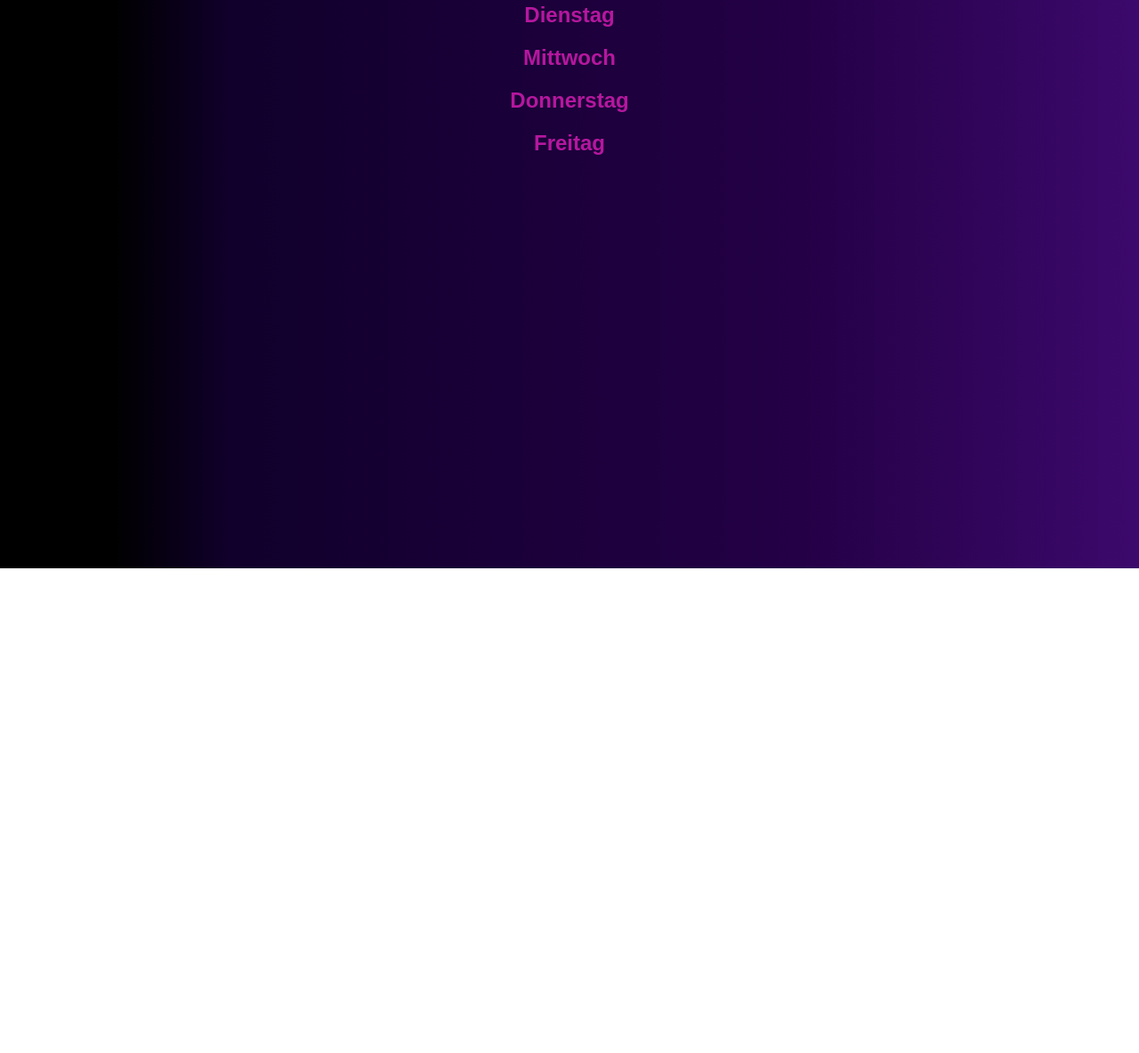
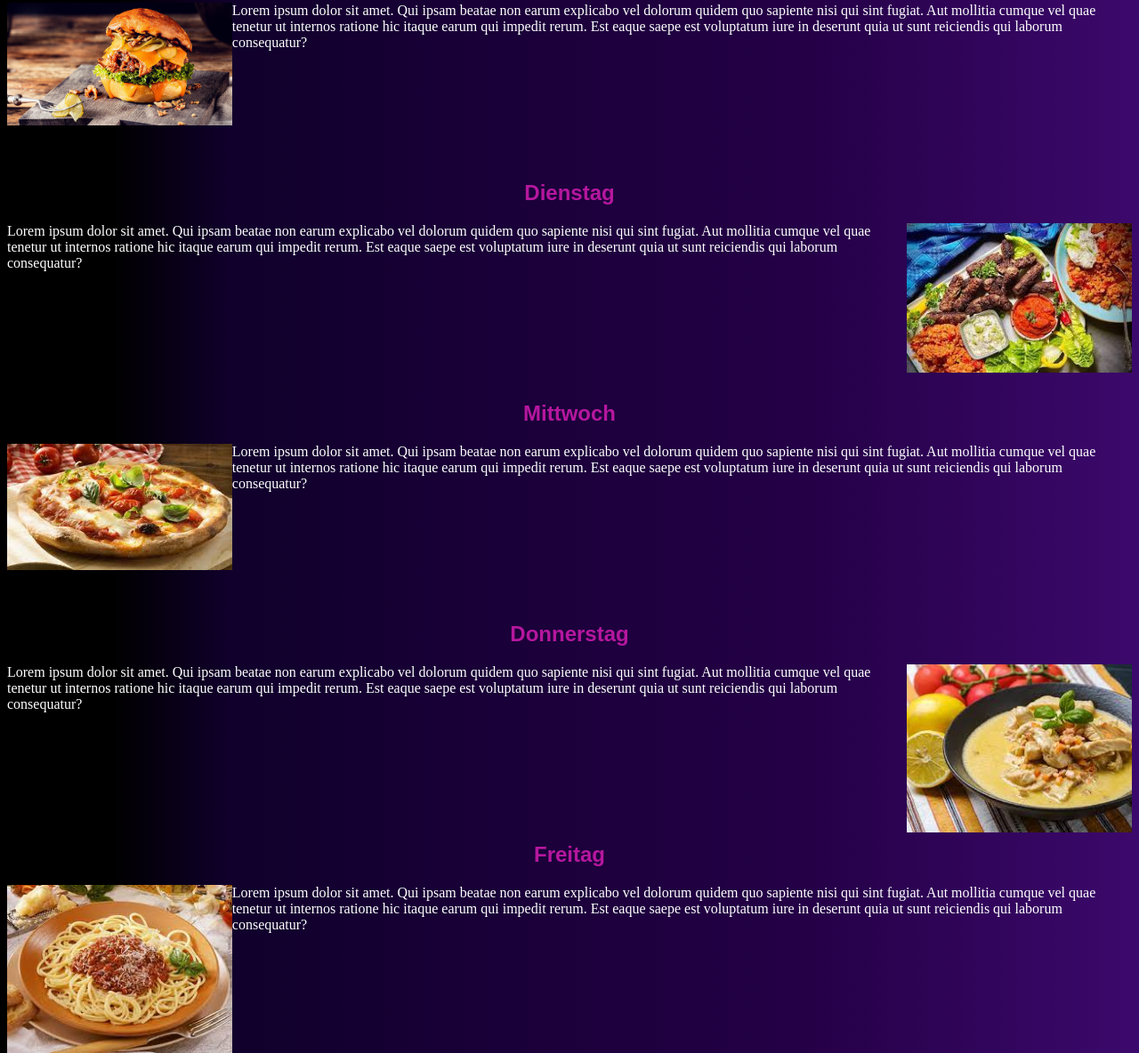
Before and after one commit to AgentKuchen/1_ITP_Javascript, a plain HTML site: page wochenmenus.html in a window 1280 px wide. Shown: the part 161-1345 px from the top of the page at 89% size. Before the commit the page ends 800 px from the top, so only its background shows below. Drawn offline with Linux system fonts and the light colour scheme.

Commit message:
große css überarbeitung

```diff
--- a/style.css
+++ b/style.css
@@ -40,3 +40,16 @@ h5{
 margin-left: 10%;
 margin-right: 10%;
 }
+img{
+    width: 20%;
+
+}
+.img1{
+    float: left;
+}
+.img2{
+    float: right;
+}
+div{
+    height: 90px;
+}
--- a/wochenmenus.html
+++ b/wochenmenus.html
@@ -12,10 +12,41 @@
    <h1>Wochen Menü</h1>
 
     <h2>Montag</h2>
+    <div>
+
+        <img src="burger.jpg" alt=""class="img1">
+        Lorem ipsum dolor sit amet. Qui ipsam beatae non earum explicabo vel dolorum quidem quo sapiente nisi qui sint fugiat. Aut mollitia cumque vel quae tenetur ut internos ratione hic itaque earum qui impedit rerum. Est eaque saepe est voluptatum iure in deserunt quia ut sunt reiciendis qui laborum consequatur?
+
+    </div>
+
+<div></div>
     <h2>Dienstag</h2>
+    <div>
+        <img src="chevapchichi.jpg" alt=""class="img2">
+        Lorem ipsum dolor sit amet. Qui ipsam beatae non earum explicabo vel dolorum quidem quo sapiente nisi qui sint fugiat. Aut mollitia cumque vel quae tenetur ut internos ratione hic itaque earum qui impedit rerum. Est eaque saepe est voluptatum iure in deserunt quia ut sunt reiciendis qui laborum consequatur?
+    </div>
+    <div></div>
+
     <h2>Mittwoch</h2>
+    <div>
+        <img src="Pizza.jpg" alt="" class="img1">
+        Lorem ipsum dolor sit amet. Qui ipsam beatae non earum explicabo vel dolorum quidem quo sapiente nisi qui sint fugiat. Aut mollitia cumque vel quae tenetur ut internos ratione hic itaque earum qui impedit rerum. Est eaque saepe est voluptatum iure in deserunt quia ut sunt reiciendis qui laborum consequatur?
+    </div>
+    <div></div>
+
     <h2>Donnerstag</h2>
+    <div>
+        <img src="putengeschnezeltes.jpg" alt=""class="img2">
+        Lorem ipsum dolor sit amet. Qui ipsam beatae non earum explicabo vel dolorum quidem quo sapiente nisi qui sint fugiat. Aut mollitia cumque vel quae tenetur ut internos ratione hic itaque earum qui impedit rerum. Est eaque saepe est voluptatum iure in deserunt quia ut sunt reiciendis qui laborum consequatur?
+    </div>
+    <div></div>
+
     <h2>Freitag</h2>
+    <div>
+        <img src="spaghetti.jpg" alt=""class="img1">
+        Lorem ipsum dolor sit amet. Qui ipsam beatae non earum explicabo vel dolorum quidem quo sapiente nisi qui sint fugiat. Aut mollitia cumque vel quae tenetur ut internos ratione hic itaque earum qui impedit rerum. Est eaque saepe est voluptatum iure in deserunt quia ut sunt reiciendis qui laborum consequatur?
+    </div>
+
 
 
 </body>
```
Also changed, not shown: Pizza.jpg (added), burger.jpg (added), chevapchichi.jpg (added), putengeschnezeltes.jpg (added), spaghetti.jpg (added).
